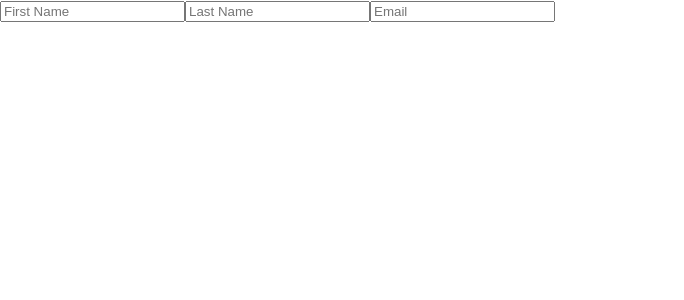
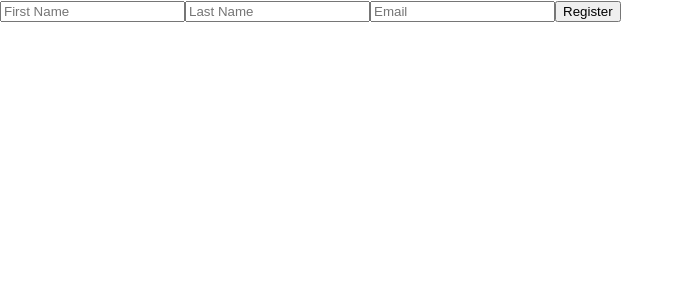
Before and after one commit to bridgettecarmenlemus/form-registration, a React (Create React App) app: page / in a window 1280 px wide. Shown: the top 300 px of the page, without its empty margins (0-684 px from the left). Built offline with nearby package versions, Linux system fonts and the light colour scheme.

Commit message:
added a button

```diff
--- a/src/App.js
+++ b/src/App.js
@@ -26,7 +26,10 @@ export default function basicForm() {
          placeholder="Email"
          name="email"
          />
-
+         <button
+         class="form-field"
+         type="submit">Register
+         </button>
       </form>
     </div>
   )
```
